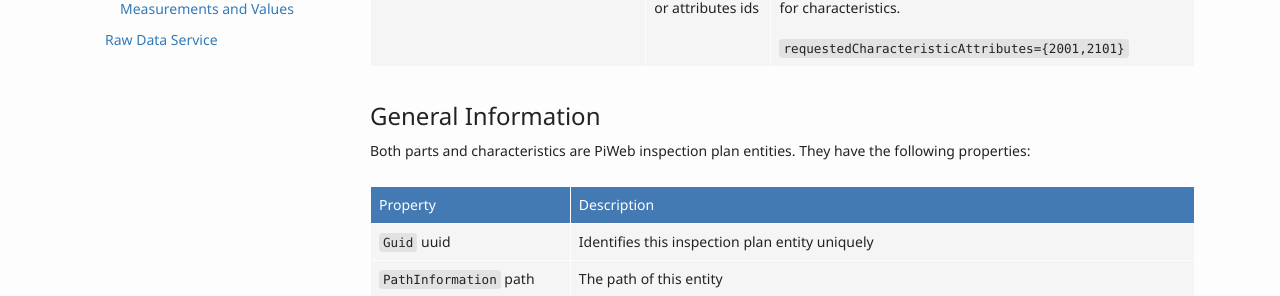
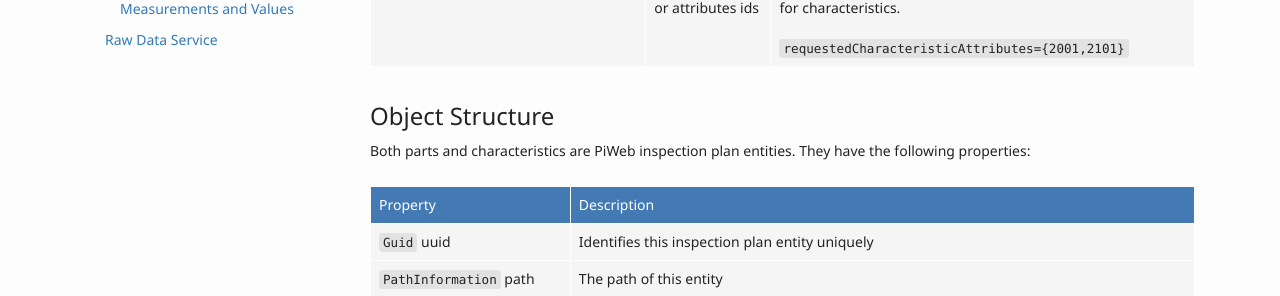
Before and after one commit to ZEISS-PiWeb/PiWeb-Api, a Jekyll site: the page built from _pages/0124-restapi-dataservice-inspectionplan.md, in a window 1280 px wide and 900 px high, scrolled down 1640 px. Shown: the part 161-457 px from the top of the window. Built offline with Jekyll 4.4.1, drawn with Linux system fonts in a browser that asks for light colours.

Commit message:
Update 0124-restapi-dataservice-inspectionplan.md

```diff
--- a/_pages/0124-restapi-dataservice-inspectionplan.md
+++ b/_pages/0124-restapi-dataservice-inspectionplan.md
@@ -555,13 +555,13 @@ Parameter name        | Possible values [**default value**] | Description
 {% endcapture %}
 {{ table | markdownify | replace: '<table>', '<table class="table table-hover">' }}
 
-### General Information
+### Object Structure
 
 Both parts and characteristics are PiWeb inspection plan entities. They have the following properties:
 
 {% capture table %}
-Property                               | Description
----------------------------------------|-----------------------
+Property                                          | Description
+--------------------------------------------------|-----------------------
 <nobr><code>Guid</code> uuid</nobr>               | Identifies this inspection plan entity uniquely
 <nobr><code>PathInformation</code> path</nobr>    | The path of this entity
 <nobr><code>Attribute</code> attributes</nobr>    | A set of attributes which describe the entity
```
